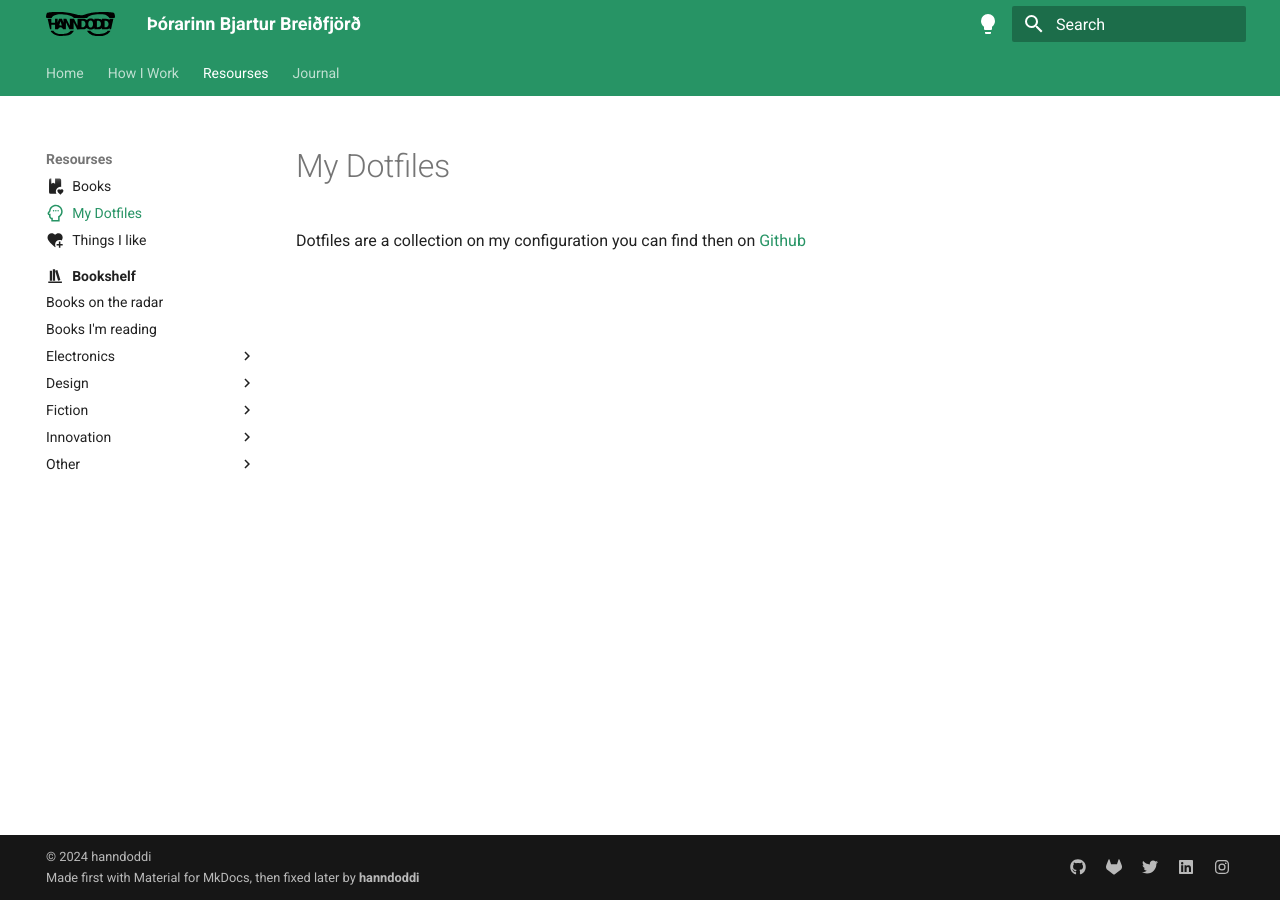
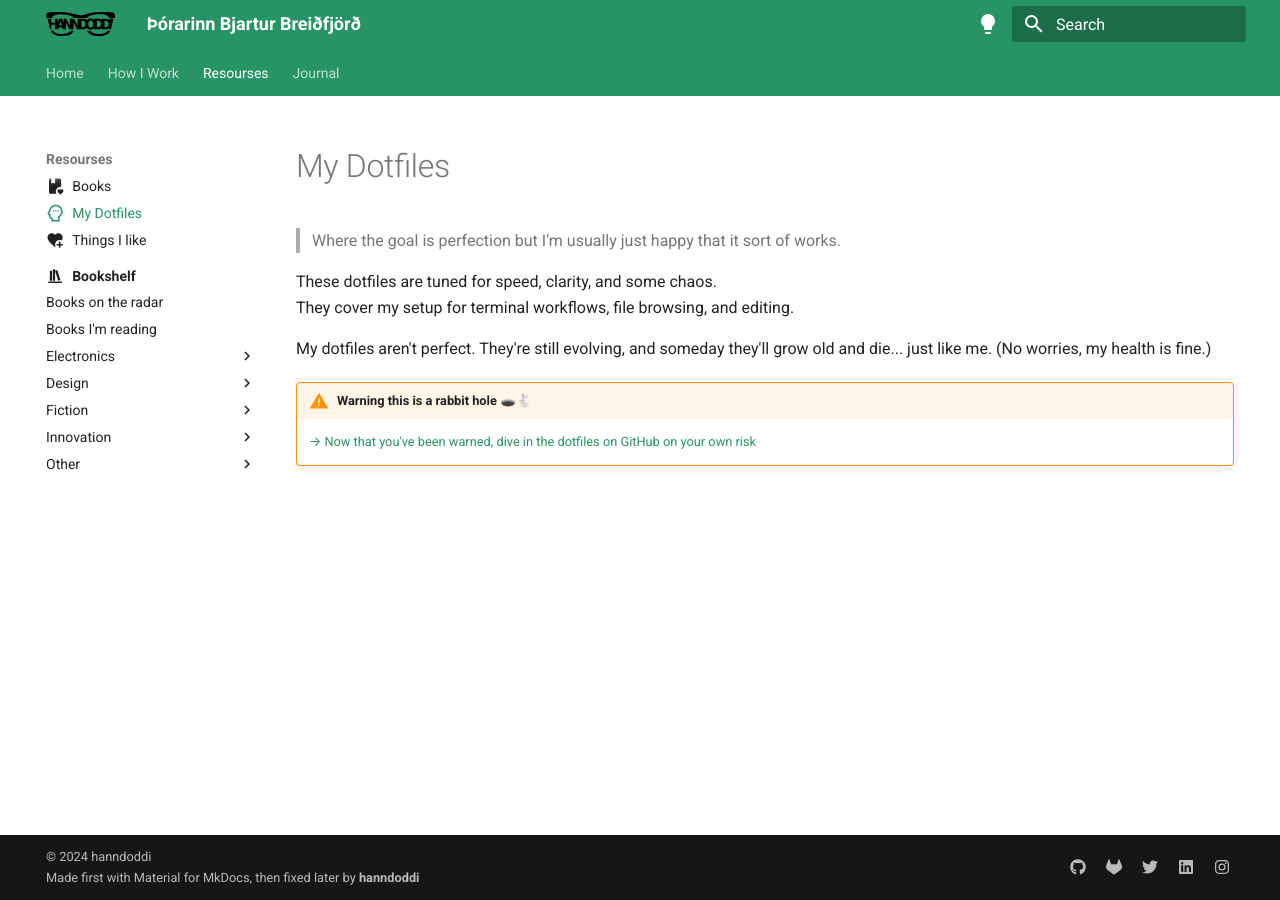
Before and after one commit to hanndoddi/hanndoddi_site, an MkDocs documentation site: the page built from docs/Resourses/my_dotfiles.md, in a window 1280 px wide. Built offline with MkDocs 1.6.1 and Material for MkDocs 9.7.7, drawn with Linux system fonts in a browser that asks for light colours.

Commit message:
dotfiles page update

```diff
--- a/docs/Resourses/my_dotfiles.md
+++ b/docs/Resourses/my_dotfiles.md
@@ -4,4 +4,12 @@ icon: material/head-dots-horizontal-outline
 
 # My Dotfiles
 
-Dotfiles are a collection on my configuration you can find then on [Github](https://github.com/hanndoddi/dotfiles){:rel="nofollow"}
+> Where the goal is perfection but I'm usually just happy that it sort of works.
+
+These dotfiles are tuned for speed, clarity, and some chaos.
+They cover my setup for terminal workflows, file browsing, and editing.
+
+My dotfiles aren't perfect. They're still evolving, and someday they'll grow old and die... just like me. (No worries, my health is fine.)
+
+!!! warning "Warning this is a rabbit hole 🕳️🐇"
+    [→ Now that you've been warned, dive in the dotfiles on GitHub on your own risk](https://github.com/hanndoddi/dotfiles){:rel="nofollow"}
```
